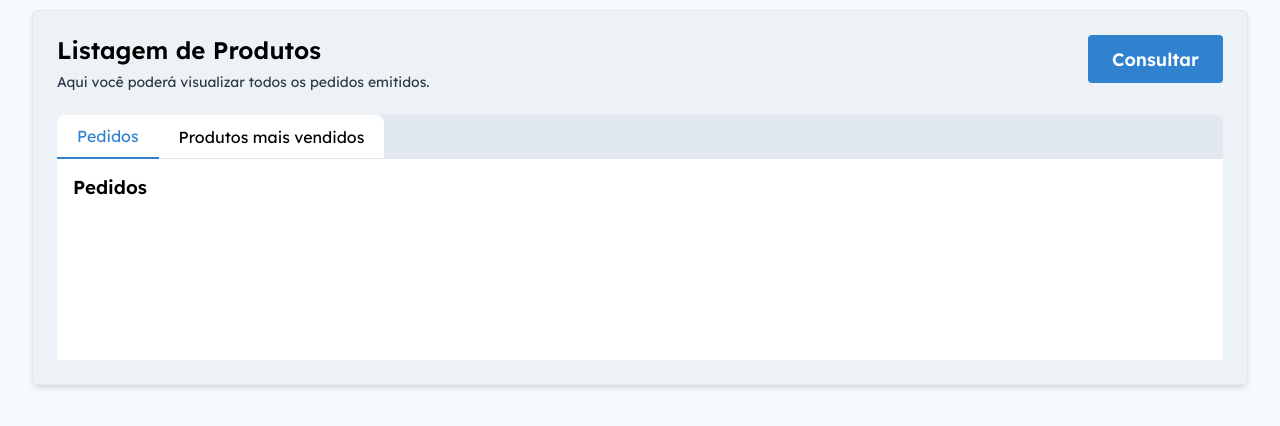
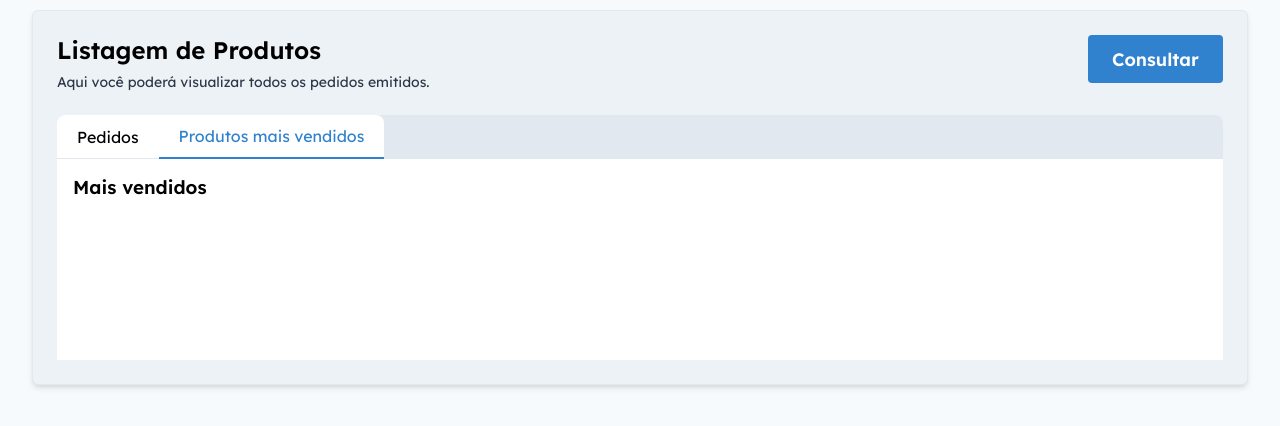
Before and after one commit to WillAngelis/sti3, a plain HTML site: page index.html in a window 1280 px wide. Both pictures are taken after a click on the element "Produtos mais vendidos". Shown: the part 84-510 px from the top of the page. Drawn offline with Linux system fonts and the light colour scheme.

Commit message:
feat: :sparkles: add script js to move tabs

```diff
--- a/index.html
+++ b/index.html
@@ -7,6 +7,7 @@
   <meta name="viewport" content="width=device-width, initial-scale=1.0">
   <title>STI3</title>
   <link rel="stylesheet" href="style.css">
+  <script src="script.js" defer></script>
 </head>
 
 <body>
--- /dev/null
+++ b/script.js
@@ -0,0 +1,16 @@
+let tabs = document.querySelectorAll('.tabs_toggle'),
+  content = document.querySelectorAll('.tabs_content');
+
+tabs.forEach((tab, index) => {
+  tab.addEventListener('click', () => {
+    content.forEach((content) => {
+      content.classList.remove('is_active');
+    });
+    tabs.forEach((tab) => {
+      tab.classList.remove('is_active');
+    });
+
+    content[index].classList.add('is_active');
+    tabs[index].classList.add('is_active');
+  });
+});
```
